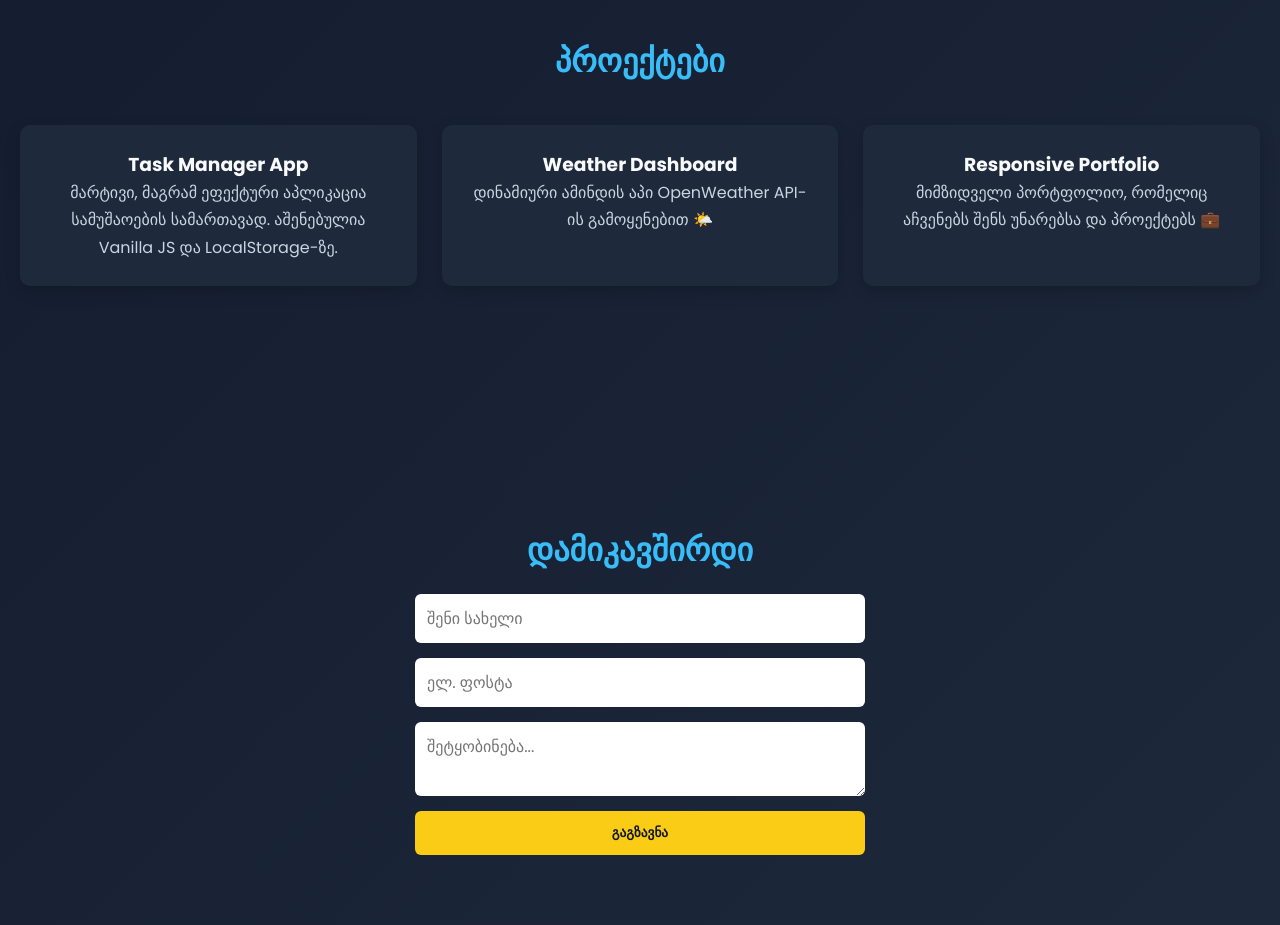
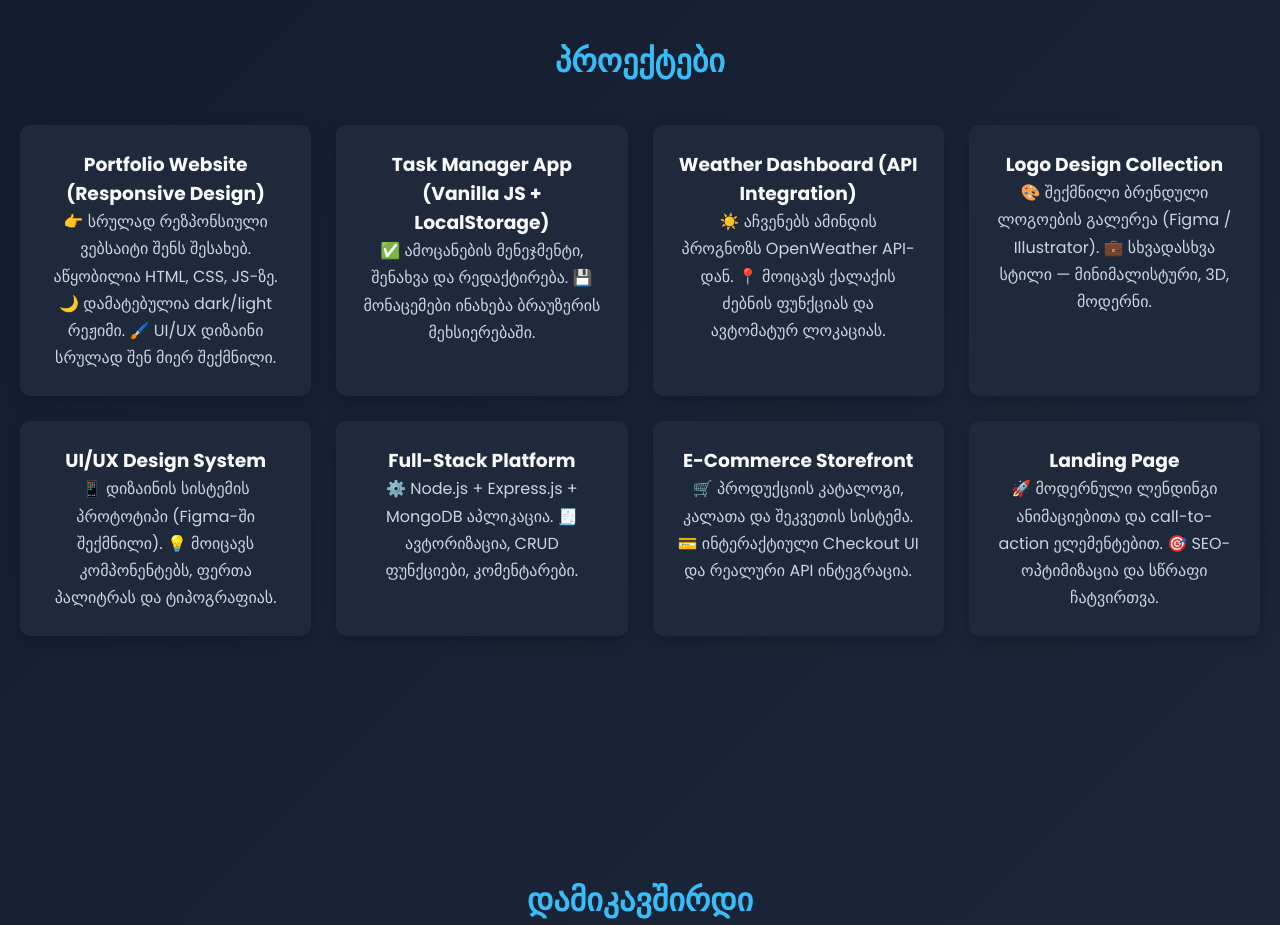
Before and after one commit to lukaagogidzee-dev/luka-portfolio, a plain HTML site: page index.html in a window 1280 px wide. Shown: the part 1320-2245 px from the top of the page. Drawn offline with Linux system fonts and the light colour scheme.

Commit message:
Update index.html

```diff
--- a/index.html
+++ b/index.html
@@ -84,18 +84,47 @@
     <h2>პროექტები</h2>
     <div class="project-grid">
       <div class="project-card">
-        <h3>Task Manager App</h3>
-        <p>მარტივი, მაგრამ ეფექტური აპლიკაცია სამუშაოების სამართავად.
-        აშენებულია Vanilla JS და LocalStorage-ზე.</p>
+        <h3>Portfolio Website (Responsive Design)</h3>
+        <p>👉 სრულად რეზპონსიული ვებსაიტი შენს შესახებ. აწყობილია HTML, CSS, JS-ზე.
+🌙 დამატებულია dark/light რეჟიმი.
+🖌️ UI/UX დიზაინი სრულად შენ მიერ შექმნილი.</p>
       </div>
       <div class="project-card">
-        <h3>Weather Dashboard</h3>
-        <p>დინამიური ამინდის აპი OpenWeather API-ის გამოყენებით 🌤️</p>
+        <h3>Task Manager App (Vanilla JS + LocalStorage)</h3>
+        <p>✅ ამოცანების მენეჯმენტი, შენახვა და რედაქტირება.
+💾 მონაცემები ინახება ბრაუზერის მეხსიერებაში.</p>
       </div>
       <div class="project-card">
-        <h3>Responsive Portfolio</h3>
-        <p>მიმზიდველი პორტფოლიო, რომელიც აჩვენებს შენს უნარებსა და პროექტებს 💼</p>
+        <h3>Weather Dashboard (API Integration)</h3>
+        <p>☀️ აჩვენებს ამინდის პროგნოზს OpenWeather API-დან.
+📍 მოიცავს ქალაქის ძებნის ფუნქციას და ავტომატურ ლოკაციას.</p>
       </div>
+      <div class="project-card">
+        <h3>Logo Design Collection</h3>
+        <p>🎨 შექმნილი ბრენდული ლოგოების გალერეა (Figma / Illustrator).
+💼 სხვადასხვა სტილი — მინიმალისტური, 3D, მოდერნი.</p>
+      </div>
+      <div class="project-card">
+        <h3>UI/UX Design System</h3>
+        <p>📱 დიზაინის სისტემის პროტოტიპი (Figma-ში შექმნილი).
+💡 მოიცავს კომპონენტებს, ფერთა პალიტრას და ტიპოგრაფიას.</p>
+      </div>
+      <div class="project-card">
+        <h3>Full-Stack Platform</h3>
+        <p>⚙️ Node.js + Express.js + MongoDB აპლიკაცია.
+🧾 ავტორიზაცია, CRUD ფუნქციები, კომენტარები.</p>
+      </div>
+      <div class="project-card">
+        <h3>E-Commerce Storefront</h3>
+        <p>🛒 პროდუქციის კატალოგი, კალათა და შეკვეთის სისტემა.
+💳 ინტერაქტიული Checkout UI და რეალური API ინტეგრაცია.</p>
+      </div>
+      <div class="project-card">
+        <h3>Landing Page</h3>
+        <p>🚀 მოდერნული ლენდინგი ანიმაციებითა და call-to-action ელემენტებით.
+🎯 SEO-ოპტიმიზაცია და სწრაფი ჩატვირთვა.</p>
+      </div>
+
     </div>
   </section>
 
```
